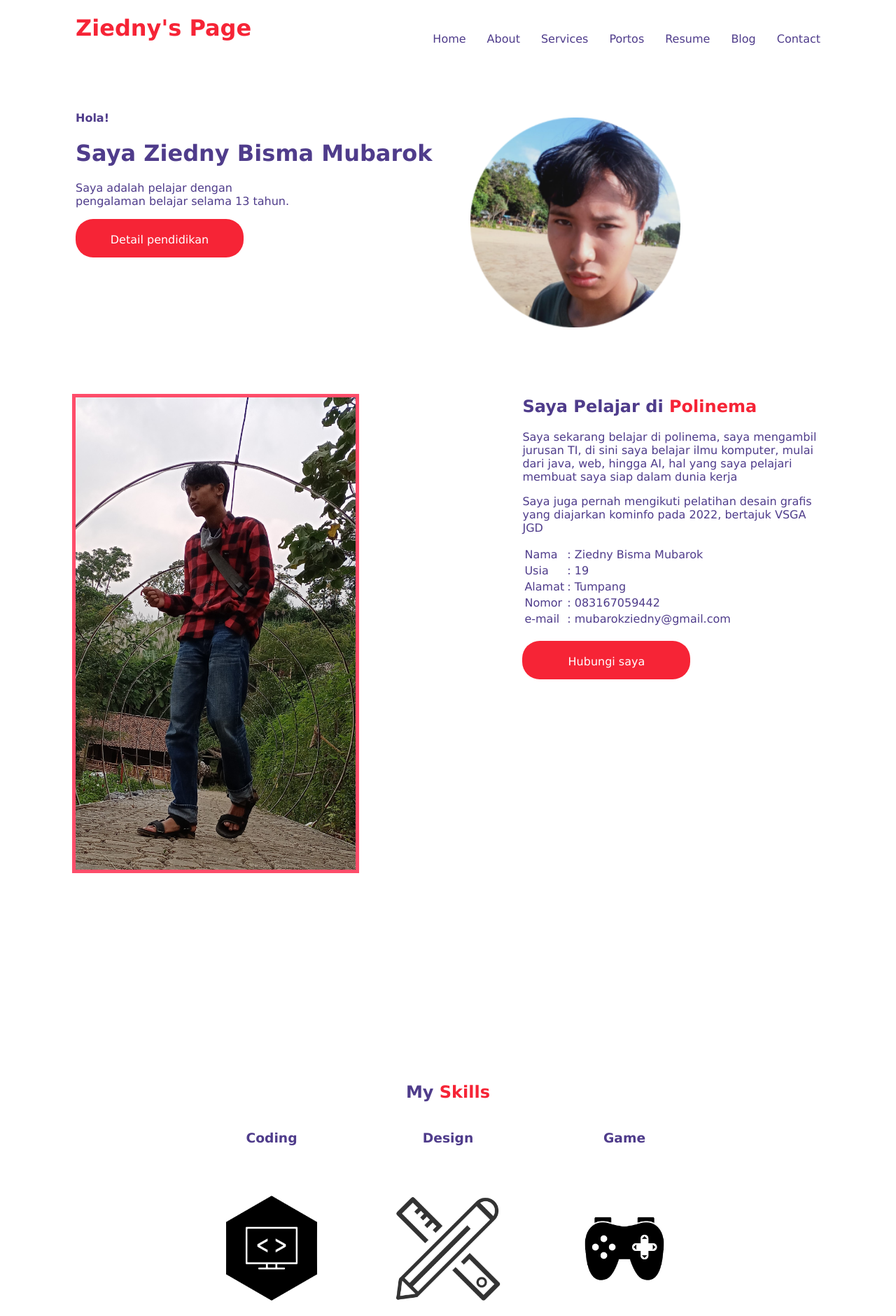
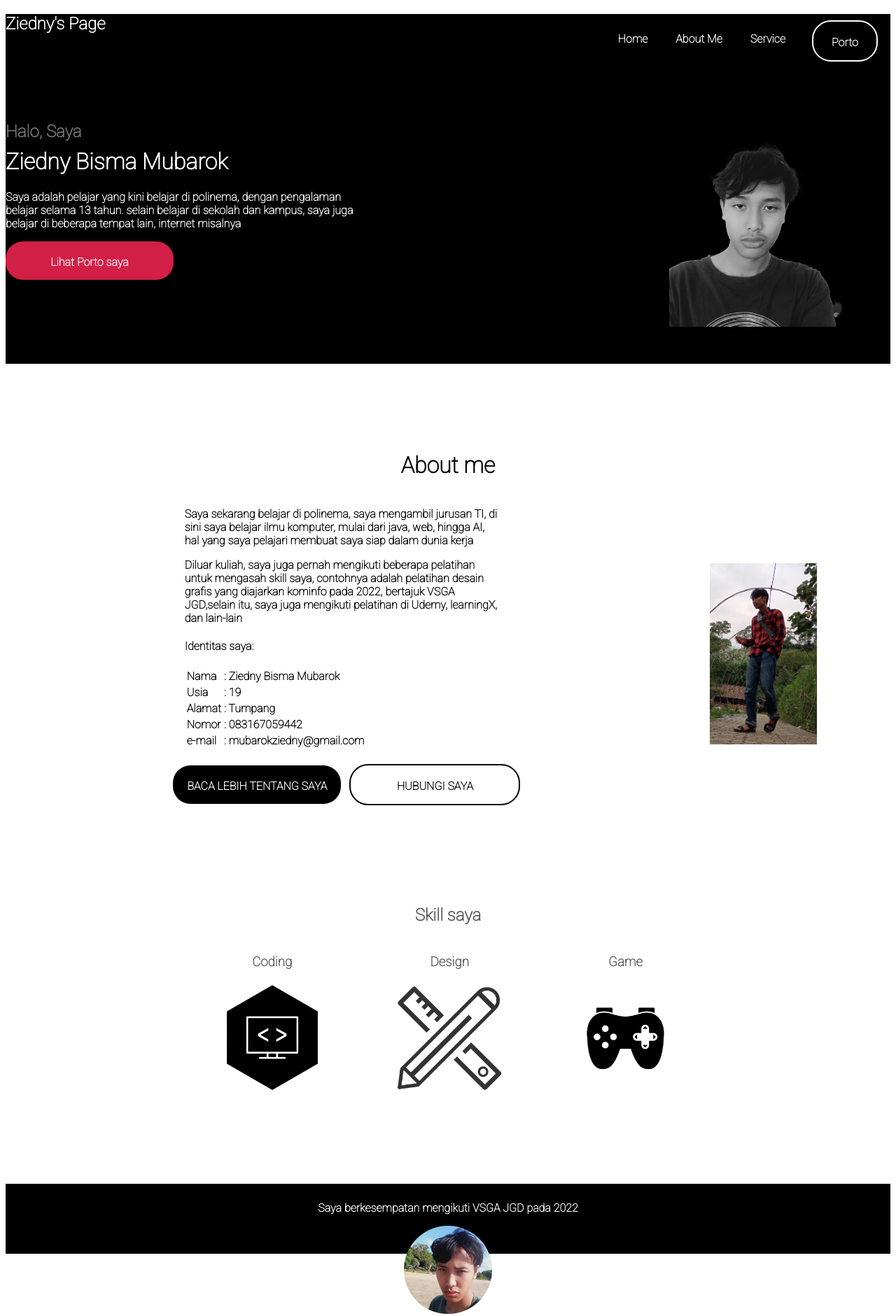
Before and after one commit to Ziedny28/personal-page, a plain HTML site: page index.html in a window 1280 px wide. Shown: the top 1881 px of the page at 70% size. Drawn offline with Linux system fonts and the light colour scheme.

Commit message:
done/fix 70%

```diff
--- a/index.html
+++ b/index.html
@@ -6,52 +6,66 @@
     <meta http-equiv="X-UA-Compatible" content="IE=edge">
     <meta name="viewport" content="width=device-width, initial-scale=1.0">
     <link rel="stylesheet" type="text/css" href="styles.css">
-    <title>Ziedny's Personal Page </title>
+    <title>Ziendy's Landing Page</title>
+
 </head>
 
 <body>
+    <div class="head">
+        <div class="nav-bar">
+            <h2 id="name">Ziedny's Page</h2>
+            <nav>
+                <ul>
+                    <li>
+                        <a href="#name">Home</a>
+                    </li>
+                    <li>
+                        <a href="#about">About Me</a>
+                    </li>
+                    <li>
+                        <a href="#skills">Service</a>
+                    </li>
+                    <li>
+                        <div id="rcb-head">
+                            <a href="#services">Porto</a>
+                        </div>
+                    </li>
+                </ul>
+            </nav>
+        </div>
 
-    <div class="all">
-        <div class="top">
-            <!--  -->
-            <h1 class="redish" style="">Ziedny's Page</h1>
 
-            <!-- nav bar ala ala-->
-            <ul id="nav-bar">
-                <li><a class="no-dec" href="">Home</a></li>
-                <li><a class="no-dec" href="">About</a></li>
-                <li><a class="no-dec" href="">Services</a></li>
-                <li><a class="no-dec" href="">Portos</a></li>
-                <li><a class="no-dec" href="">Resume</a></li>
-                <li><a class="no-dec" href="">Blog</a></li>
-                <li><a class="no-dec" href="">Contact</a></li>
-            </ul>
+        <h2 class="grey"><strong>Halo, Saya</strong></h2>
+        <h1><strong>Ziedny Bisma Mubarok</strong></h1>
+
+        <p>
+            Saya adalah pelajar yang kini belajar di polinema, dengan pengalaman belajar selama 13 tahun. selain belajar
+            di sekolah dan kampus, saya juga belajar di beberapa tempat lain, internet misalnya
+        </p>
+
+        <aside>
+            <img src="img/zied-top.png" alt="">
+        </aside>
+
+        <div class="rounded-corner-box">Lihat Porto saya</div>
     </div>
 
     <div class="content">
-
-            <h4 id="halo">Hola!</h4>
-            <h1>Saya Ziedny Bisma Mubarok</h1>
-            <p class="left-text">Saya adalah pelajar dengan pengalaman belajar selama 13 tahun.</p>
-            <div class="rounded-corner-box">Detail pendidikan</div>
-
-            <img style="float: right; position:static; margin-top: -200px; margin-right: 200px; width: 300px;"
-                src="img/img.png" alt="">
-
-
-
-            <img class="images" style="margin-top: 200px; outline: solid 5px #fe4d6a;" src="img/Zied2.jpg" alt="">
-
-            <div class="right-text">
-                <h2>Saya Pelajar di <strong class="redish">Polinema</strong></h2>
+        <h1 id="about">About me</h1>
+        <table>
+            <tr>
+                <td>
                     <p>Saya sekarang belajar di polinema, saya mengambil jurusan TI, di sini saya belajar ilmu komputer,
                         mulai
                         dari
                         java, web, hingga AI, hal yang saya pelajari membuat saya siap dalam dunia kerja</p>
-                <p>Saya juga pernah mengikuti pelatihan desain grafis yang diajarkan kominfo pada 2022, bertajuk VSGA
-                    JGD
+                    <p>Diluar kuliah, saya juga pernah mengikuti beberapa pelatihan untuk mengasah skill saya,
+                        contohnya adalah pelatihan desain grafis yang diajarkan kominfo pada 2022, bertajuk
+                        VSGA
+                        JGD,selain itu, saya juga mengikuti pelatihan di Udemy, learningX, dan lain-lain
                     </p>
-                <table>
+                    <h4><strong>Identitas saya:</strong></h4>
+                    <table id="content-table-2">
                         <tr>
                             <td>Nama </td>
                             <td>: Ziedny Bisma Mubarok</td>
@@ -73,126 +87,157 @@
                             <td>: mubarokziedny@gmail.com</td>
                         </tr>
                     </table>
+                    <ul>
+                        <li>
+                            <a href="">
+                                <div class="rcb-2">
+                                    BACA LEBIH TENTANG SAYA
+                                </div>
+                            </a>
 
-                <br>
-                <div class="rounded-corner-box">Hubungi saya</div>
+                        </li>
+                        <li>
+                            <a href="">
+                                <div class="rcb-3">
+                                    HUBUNGI SAYA
+                                </div>
+                            </a>
 
-            </div>
+                        </li>
+                    </ul>
 
-            <div class="skills">
-                <h2>My <strong class="redish">Skills</strong></h2>
-                <table style="margin-right: auto; margin-left:auto;">
-                    <tr>
-                        <td>
-                            <h3 class="tables-info">Coding</h3>
+
+
+
 
                 </td>
                 <td>
-                            <h3 class="tables-info">Design</h3>
+                    <img src="img/Zied-mid.jpg" alt="">
+                </td>
+            </tr>
+        </table>
+
+        <div class="skills">
+            <h2 id="skills"><strong>Skill saya</strong></h2>
+            <table>
+                <tr>
+                    <td>
+                        <h3>Coding</h3>
                     </td>
                     <td>
-                            <h3 class="tables-info">Game</h3>
+                        <h3>Design</h3>
+                    </td>
+                    <td>
+                        <h3>Game</h3>
                     </td>
                 </tr>
                 <tr>
-                        <td class="padding-table-skills">
-
-                            <img class="img-skills" src="img/coding.png" alt="">
+                    <td>
+                        <img class="skills-img" src="img/coding.png" alt="">
                     </td>
-                        <td class="padding-table-skills">
-
-                            <img class="img-skills" src="img/desing.png" alt="">
+                    <td>
+                        <img class="skills-img" src="img/desing.png" alt="">
                     </td>
-                        <td class="padding-table-skills">
-
-                            <img class="img-skills" src="img/gaming.png" alt="">
+                    <td>
+                        <img class="skills-img" src="img/gaming.png" alt="">
                     </td>
                 </tr>
             </table>
         </div>
 
-            <div class="portos">
-                <h1>My <strong class="redish">Designs</strong></h1>
-
-                <table style="margin-right: auto; margin-left:auto;">
+        <div class="jgd">
+            <p id="services">Saya berkesempatan mengikuti VSGA JGD pada 2022</p>
+            <img id="img-jgd" src="img/img.png" alt="">
+            <h3>Ziedny Bisma Mubarok</h3>
+            <h4>Di event VSGA JGD</h4>
+            <table>
+                <tr>
+                    <td><img src="img/porto-infografis.png" alt=""></td>
+                    <td><img src="img/porto-logo.png" alt=""></td>
+                    <td><img src="img/porto-post-ig.png" alt=""></td>
+                </tr>
                 <tr>
                     <td>
-                            <h3 class="tables-info">Infographic</h3>
+                        <h4><strong>infografis</strong></h4>
                     </td>
                     <td>
-                            <h3 class="tables-info">logo</h3>
+                        <h4>logo</h4>
                     </td>
                     <td>
-                            <h3 class="tables-info">Post IG</h3>
+                        <h4>post ig</h4>
                     </td>
                 </tr>
-                    <tr style="margin-top: 50px;">
-                        <td style="outline: solid 10px white; ">
-                            <img src="img/porto-infografis.png" alt="">
+                <tr>
+                    <td>
+
+                        <p>infografis tentang data pertumbuhan netflix, yang meningkat pesat pada tahun 2020, yaitu awal
+                            covid, disaat industri lain bertumbangan, industri netflix meningkat dengan sangat pesat</p>
+
                     </td>
-                        <td style="outline: solid 10px white; ">
-                            <img src="img/porto-logo.png" alt="">
+                    <td>
+
+                        <p>Logo dari Ngalameriah, jasa transportasi menuju gunung bromo</p>
+
                     </td>
-                        <td style="outline: solid 10px white; ">>
-                            <img src="img/porto-post-ig.png" alt="">
+                    <td>
+
+                        <p>postingan ig tentang promosi masakan daerah, yaitu bakso bakar</p>
+
+                    </td>
+                </tr>
+                <tr>
+                    <td>
+                        <a href="">
+                            <div class="rcb-3">
+                                BACA SELENGKAPNYA
+                            </div>
+                        </a>
+
+                    </td>
+                    <td>
+                        <a href="">
+                            <div class="rcb-3">
+                                BACA SELENGKAPNYA
+                            </div>
+                        </a>
+
+                    </td>
+                    <td>
+                        <a href="">
+                            <div class="rcb-3">
+                                BACA SELENGKAPNYA
+                            </div>
+                        </a>
                     </td>
                 </tr>
             </table>
         </div>
 
+
+
+
     </div>
-
-        <div class="end">
-            <p>saya berharap dengan laman ini, anda tertarik untuk bekerja sama dengan saya, dan saya yakin dapat
-                menyediakan jasa yang anda butuhkan</p>
-            <div class="rounded-corner-box" style="margin-left: auto; margin-right:auto;">
-                Hubungi saya
-            </div>
-        </div>
-    </div>
-
 
     <footer>
         <table>
             <tr>
-                <th><p>Author identity</p></th>
-                <th><p>Stay connected</p></th>
+                <td>Made By: Ziedny Bisma Mubarok</td>
+                <td>Stay Connected</td>
             </tr>
             <tr>
-                <td>
-                    <p>Ziedny Bisma Mubarok</p>
-                </td>
-                <td>
-                    <p></p><a href="">facebook</a></p>
-                </td>
+                <td>Malang</td>
+                <td><a href="">IG:@Ziedny_mubarok</a></td>
+            </tr>
+            <tr>
+                <td>©2022</td>
+                <td><a href="">Facebook</a></td>
             </tr>
             <tr>
                 <td></td>
-                <td><a href="">Instagram</a></td>
+                <td><a href="">WhatsApp</a></td>
             </tr>
-            <tr>
-                <td></td>
-                <td><a href="">Linkedin</a></td>
-            </tr>
-            <tr>
-                <td></td>
-                <td><a href="">Whatsapp</a></td>
-            </tr>
-            <tr>
-                <td></td>
-                <td><a href="">Tiktok</a></td>
-            </tr>
-
-
-
-
         </table>
     </footer>
-
-
-
 </body>
 
-
-
 </html>
--- a/styles.css
+++ b/styles.css
@@ -1,82 +1,96 @@
+@import url('https://fonts.googleapis.com/css2?family=Roboto:wght@100&display=swap');
+
+
 * {
-    /* keseluruhan */
-    font-family:Verdana, Geneva, Tahoma, sans-serif
+    font-family: 'Roboto', sans-serif;
+    font-weight: 1000;
+}
+
+body {}
+
+.head {
+    background-color: black;
+    width: 100%;
+    height: 500px;
+    color: white;
+}
+
+#name{
+    font-weight: 2000;
+}
+
+a {
+    text-decoration: none;
+    color: white;
+}
+
+nav {
+    float: right;
+    margin-top: -3%;
 
 }
 
-body{
-    background-color: #FFFFFF;
+nav a {}
+
+#rcb-head {
+    background-color: black;
+    width: 50px;
+    height: 5px;
+    border-radius: 25px;
+    padding: 20px;
+    margin-top: -15px;
+    padding-bottom: 30px;
+    text-align: center;
+    transition: transform .2s;
+    color: white;
+    outline: solid 2px white;
 }
 
-.all{
-    margin-left: 100px; margin-right: 100px;
-    color:#4F3C8B;
+#rcb-head:hover {
+    transform: scale(1.2);
 }
 
 
-.top{
+.head h1 {
+    margin-top: -10px;
+}
+
+.nav-bar {
+    margin-bottom: 10%;
+}
+
+.nav-bar ul {
+    display: flex;
+}
+
+.nav-bar li {
+    padding: 0px 20px;
+    list-style: none;
+}
+
+aside {
+    width: 20%;
+    margin-right: 5%;
+    margin-top: -17%;
+    float: right;
+}
+
+aside img {
+    width: 100%;
+}
+
+.head p {
+    width: 40%;
 
 }
 
-#nav-bar {
-    /* agar navigasi ada di kanan */
-    float: right;
+.grey {
+    color: #777;
 }
 
-.redish {
-    /* beberapa text memerlukan warna ini */
-    color:#F62436;
-}
+.rounded-corner-box {
 
-#nav-bar {
-    /* agar list navbar tidak ada bullets/titik */
-    list-style-type: none;
-    /* agar navbar mengarah ke samping */
-    display: flex;
-    /* agar naik */
-    margin-top: -35px;
-}
-
-.no-dec {
-    /* agar link tidak muncul garis bawah */
-    text-decoration: none;
-    /* agar ada jarak */
-    padding-left: 30px;
-    color:#4F3C8B;
-}
-
-
-.no-dec:hover{
-    /* ketika kena mouse */
-    /* warna dibah menjadi kemerahan */
-    color:#F62436;
-    /* warna diubah dalam jangka 0.5s */
-    transition: color .5s;
-
-}
-
-#halo{
-    margin-top: 100px;
-}
-
-.left-text{
-    width: 30%;
-}
-
-.images{
-    width: 400px;
-}
-
-
-.right-text{
-    float: right;
-    width: 40%;
-    margin-top: -700px;
-    margin-left: 100px;
-}
-
-.rounded-corner-box{
-    background-color:#F62436;
+    background-color: #D21F46;
     width: 200px;
     height: 5px;
     border-radius: 25px;
@@ -84,92 +98,159 @@ body{
     padding-bottom: 30px;
     text-align: center;
     transition: transform .2s;
-    color: #FFFFFF;
+    color: white;
+    font-weight: bold;
 }
 
-.rounded-corner-box:hover{
+.rounded-corner-box:hover {
     transform: scale(1.2);
 }
 
-.skills{
-    margin-top: 300px;
-    margin-left: auto;
-    margin-right: auto;
-
+.rcb-2 {
+    background-color: black;
+    width: 200px;
+    height: 5px;
+    border-radius: 25px;
+    padding: 20px;
+    margin-top: -15px;
+    padding-bottom: 30px;
+    text-align: center;
+    transition: transform .2s;
+    color: white;
+    font-weight: bold;
 }
 
-.skills h2{
+.rcb-3:hover {
+    transform: scale(1.2);
+}
+
+.rcb-3 {
+    background-color: white;
+    width: 200px;
+    height: 5px;
+    border-radius: 25px;
+    padding: 20px;
+    margin-top: -15px;
+    padding-bottom: 30px;
+    text-align: center;
+    transition: transform .2s;
+    color: black;
+    outline: solid 2px black;
+    font-weight: bold;
+}
+
+.rcb-2:hover {
+    transform: scale(1.2);
+}
+
+.content {
+    margin-top: 10%;
+}
+
+.content table {
+    margin-left: 20%;
+}
+
+.content img {
+    width: 60%;
+}
+
+.content h1 {
     text-align: center;
 }
 
-.padding-table-skills{
-    padding: 50px;
+.content p {
+    width: 60%;
 }
 
-.img-skills{
-    width: 150px;
+.content ul {
+    margin-top: 5%;
+    list-style: none;
+    display: flex;
+}
+
+.content li{
+    padding-right: 10%;
+    margin-left: -8%;
+}
+
+#content-table-2 {
+    margin-left: 0%;
+}
+
+.skills {
+    margin-top: 10%;
+    color: #555;
+}
+
+.skills h2 {
+    text-align: center;
+}
+
+.skills table {
+    text-align: center;
+    margin-right: 20%;
+}
+
+.skills-img {
     transition: transform .2s;
 }
 
-.img-skills:hover{
-    transform: scale(1.5);
+.skills-img:hover {
+    transform: scale(1.2);
 }
 
-.portos{
-margin-top: 300px;
-margin-left: -100px;
-}
-.portos h1{
+.jgd {
+    margin-top: 10%;
+    background-color: black;
+    width: 100%;
+    height: 100px;
+    color: white;
     text-align: center;
 }
 
-.portos img{
-    width: 300px;
-    margin: 30px;
-    outline: solid 10px#F62436;
-    transition: transform .2s;
+#img-jgd {
+    width: 10%;
 }
 
-/* .portos img:hover{
-    transform: scale(1.5);
-} */
+.jgd td {
+    color: black;
+}
 
-.end{
-    margin-top: 200px;
-    text-align: center;
+.jgd p {
+    margin-left: auto;
+    margin-right: auto;
+    padding-top: 2%;
+}
+
+.jgd table {
+    margin-right: 20%;
+}
+
+
+.jgd img {
+    width: 300px;
+}
+
+.jgd h3 {
+    color: black;
+    margin-bottom: -1%;
+}
+
+.jgd h4 {
+    color: black;
 }
 
 footer {
     text-align: center;
-    margin-top: 200px;
-    background-color:#4F3C8B;
-    color: #FFFFFF;
-    width: 100%;
-    height: 300px;
-    padding-top: 50px;
-    margin-left: 0px;
-    margin-left: 0px;
-}
-
-footer a{
+    padding: 3px;
+    background-color: black;
     color: white;
-    text-decoration: none;
+    margin-top: 70%;
 }
 
 footer table{
+    text-align: center;
     margin-left: auto;
     margin-right: auto;
 }
-
-footer td{
-    padding: 5px 10px;
-}
-
-footer tr{
-    padding: 5px 10px;
-}
-
-
-.tables-info{
-    text-align: center;
-}
```
Also changed, not shown: img/Zied-mid.jpg (added), img/zied-top.png (added). Lines whose indentation alone changed are shown as unchanged.
